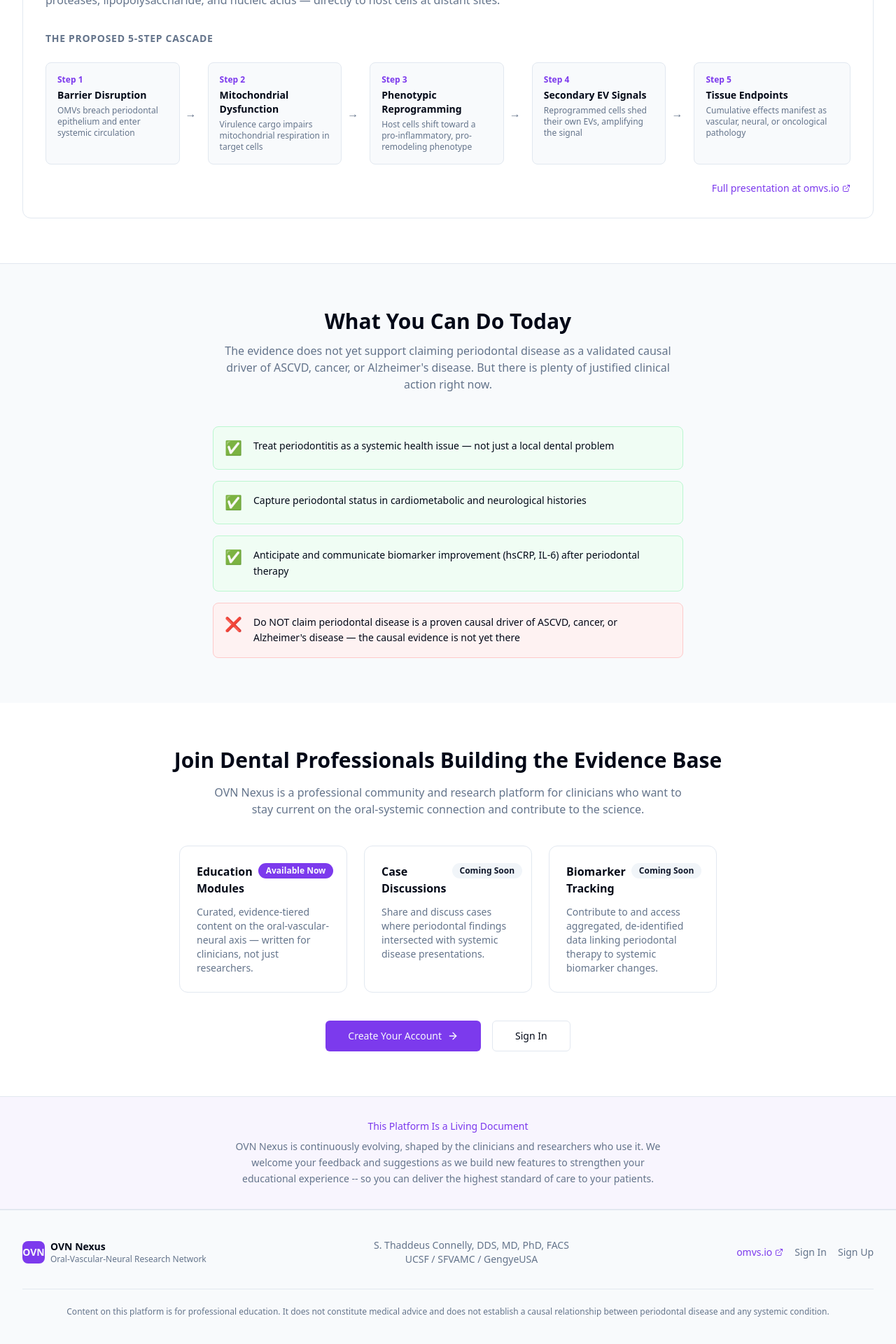
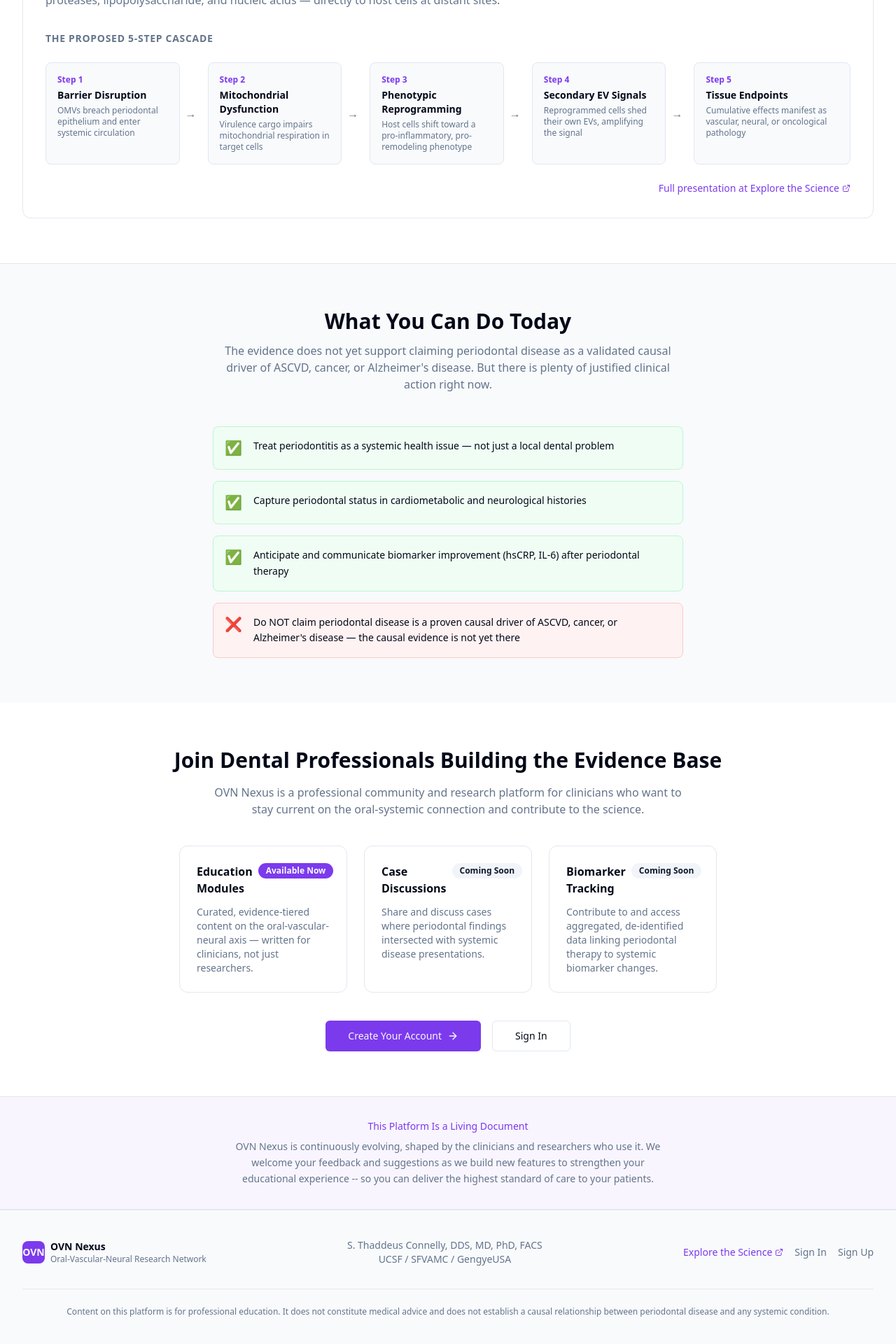
Before and after one commit to Gengyveusa/aether, a Next.js app in the folder ovn-nexus/: page / in a window 1280 px wide. Shown: the part 1995-3915 px from the top of the page at 70% size. Built offline with nearby package versions, Linux system fonts and the light colour scheme.

Commit message:
Change links from omvs.io to /science

```diff
--- a/ovn-nexus/app/page.tsx
+++ b/ovn-nexus/app/page.tsx
@@ -53,7 +53,7 @@ export default function HomePage() {
                 Join the Network <ArrowRight className="h-4 w-4" />
               </Button>
             </Link>
-                          <a href="https://omvs.io" target="_blank" rel="noopener noreferrer">
+                          <a href="/science" target="_blank" rel="noopener noreferrer">
               <Button variant="outline" size="lg">Explore the Science</Button>
             </a>
           </div>
@@ -200,12 +200,12 @@ export default function HomePage() {
 
               <div className="mt-6 flex justify-end">
                 <a
-                  href="https://omvs.io/"
+                  href="/science/"
                   target="_blank"
                   rel="noopener noreferrer"
                   className="inline-flex items-center gap-1 text-sm text-primary hover:underline"
                 >
-                  Full presentation at omvs.io <ExternalLink className="h-3 w-3" />
+                  Full presentation at Explore the Science <ExternalLink className="h-3 w-3" />
                 </a>
               </div>
             </div>
@@ -348,12 +348,12 @@ export default function HomePage() {
             </div>
             <div className="flex items-center gap-4 text-sm">
               <a
-                href="https://omvs.io/"
+                href="/science/"
                 target="_blank"
                 rel="noopener noreferrer"
                 className="inline-flex items-center gap-1 text-primary hover:underline"
               >
-                omvs.io <ExternalLink className="h-3 w-3" />
+                Explore the Science <ExternalLink className="h-3 w-3" />
               </a>
               <Link href="/login" className="text-muted-foreground hover:text-foreground">Sign In</Link>
               <Link href="/signup" className="text-muted-foreground hover:text-foreground">Sign Up</Link>
```
